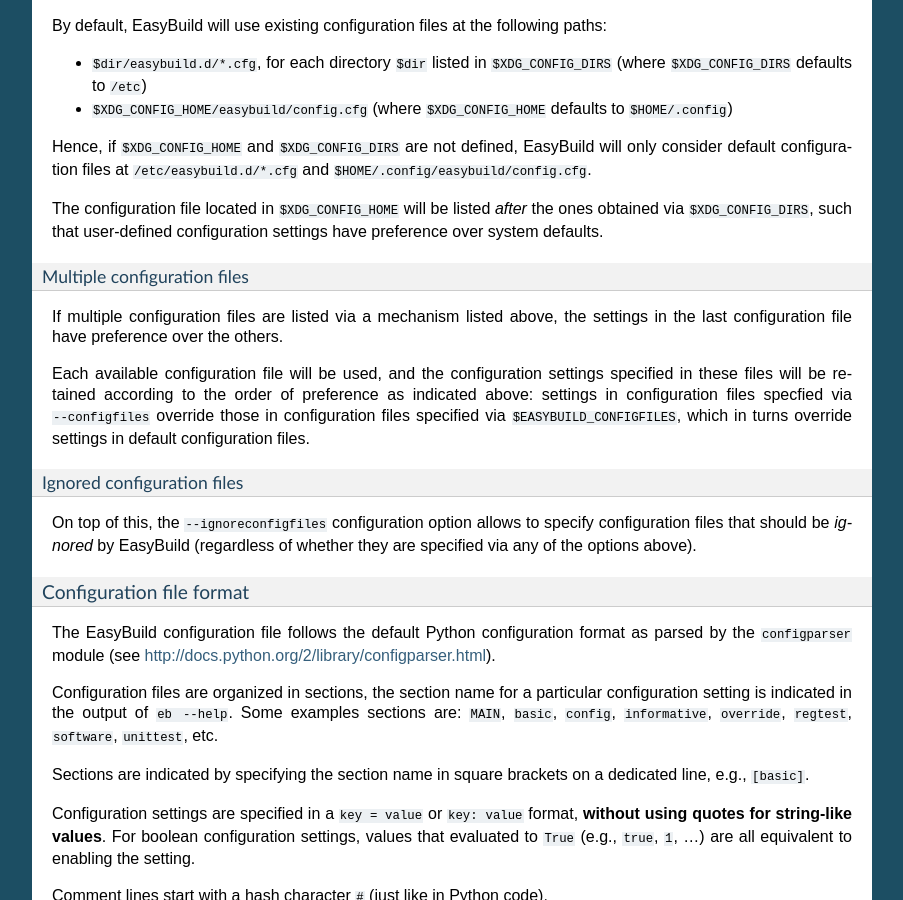
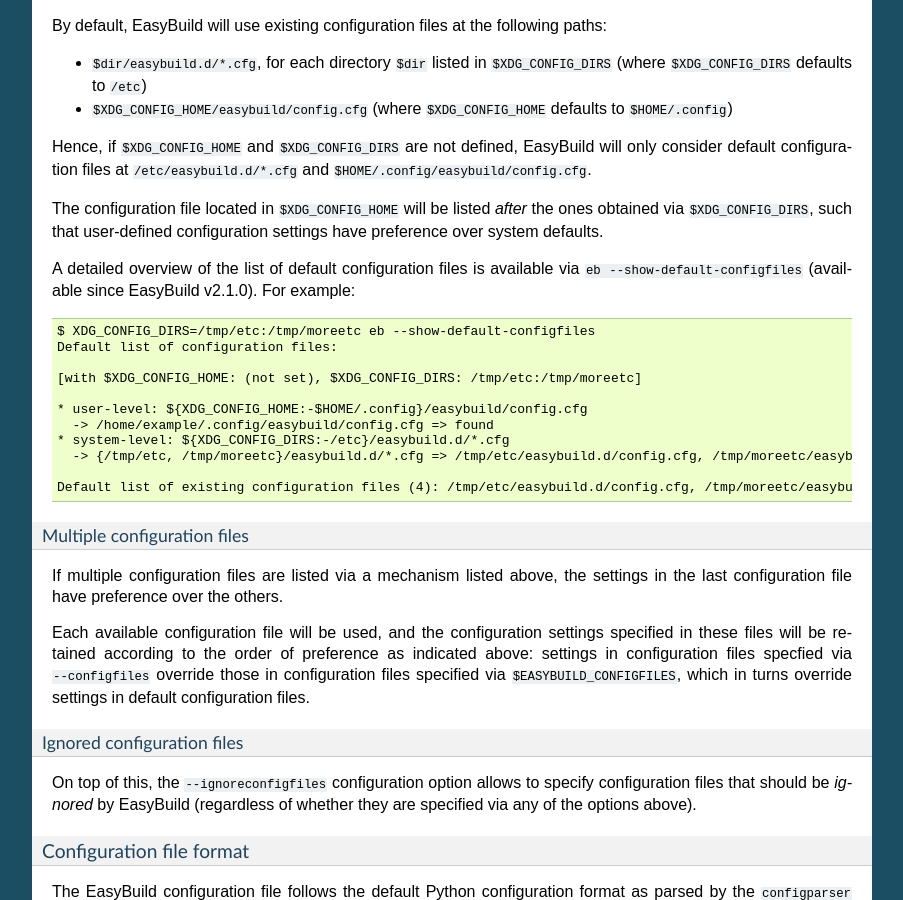
Before and after one commit to easybuilders/easybuild, a Sphinx documentation site: the page built from docs/Configuration.rst, in a window 1280 px wide and 900 px high, scrolled down 1259 px. Shown: the whole window, without its empty margins (198-1101 px from the left). Built offline with Sphinx 7.4.7, drawn with Linux system fonts in a browser that asks for light colours.

Commit message:
include docs on --show-default-configfiles

```diff
--- a/docs/Changelog.rst
+++ b/docs/Changelog.rst
@@ -9,6 +9,8 @@
     (see :ref:`install_running_unit_tests`)
   * clarify relation between ``--installpath``, ``--prefix``, ``-subdir-*`` and ``--installpath-*``
     configuration options (see :ref:`installpath`)
+  * mention ``--show-default-configfiles`` command line option in relevant section
+    (see :ref:`default_configuration_files`)
 
 * **release 20150327.01** (`Mar 27th 2015`):
 
--- a/docs/Configuration.rst
+++ b/docs/Configuration.rst
@@ -98,6 +98,21 @@
 
 The configuration file located in ``$XDG_CONFIG_HOME`` will be listed *after* the ones obtained via ``$XDG_CONFIG_DIRS``,
 such that user-defined configuration settings have preference over system defaults.
+
+A detailed overview of the list of default configuration files is available via ``eb --show-default-configfiles``
+(available since EasyBuild v2.1.0). For example::
+
+ $ XDG_CONFIG_DIRS=/tmp/etc:/tmp/moreetc eb --show-default-configfiles
+ Default list of configuration files:
+
+ [with $XDG_CONFIG_HOME: (not set), $XDG_CONFIG_DIRS: /tmp/etc:/tmp/moreetc]
+
+ * user-level: ${XDG_CONFIG_HOME:-$HOME/.config}/easybuild/config.cfg
+   -> /home/example/.config/easybuild/config.cfg => found
+ * system-level: ${XDG_CONFIG_DIRS:-/etc}/easybuild.d/*.cfg
+   -> {/tmp/etc, /tmp/moreetc}/easybuild.d/*.cfg => /tmp/etc/easybuild.d/config.cfg, /tmp/moreetc/easybuild.d/bar.cfg, /tmp/moreetc/easybuild.d/foo.cfg
+
+ Default list of existing configuration files (4): /tmp/etc/easybuild.d/config.cfg, /tmp/moreetc/easybuild.d/bar.cfg, /tmp/moreetc/easybuild.d/foo.cfg, /home/example/.config/easybuild/config.cfg
 
 Multiple configuration files
 ++++++++++++++++++++++++++++
```
